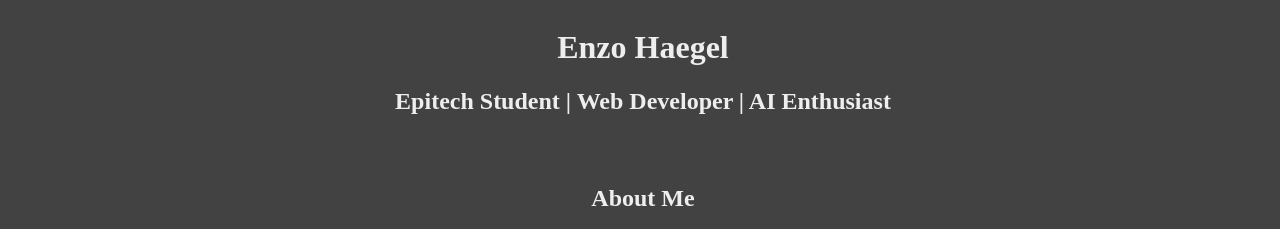
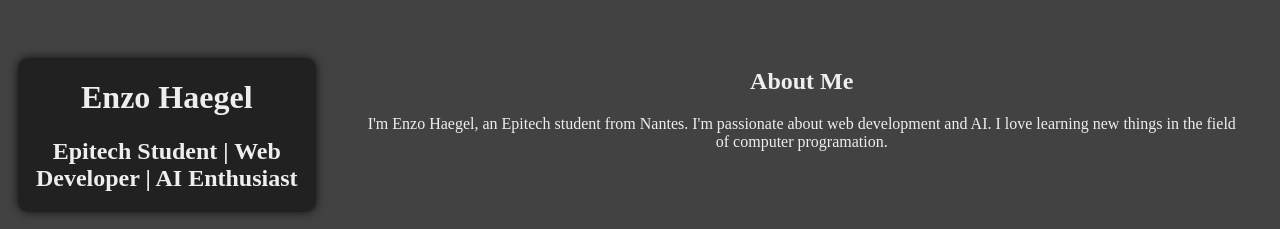
Before and after one commit to EnzoHaegel/EnzoHaegel.github.io, a plain HTML site: page index.html in a window 1280 px wide. Shown: the top 229 px of the page. Drawn offline with Linux system fonts and the light colour scheme.

Commit message:
check style

```diff
--- a/index.html
+++ b/index.html
@@ -8,10 +8,13 @@
     <link rel="stylesheet" href="styles.css" />
   </head>
   <body class="container">
+    <div class="left-panel">
       <header>
         <h1 class="h1">Enzo Haegel</h1>
         <h2 class="h2">Epitech Student | Web Developer | AI Enthusiast</h2>
       </header>
+    </div>
+    <div class="right-panel">
       <section class="section about-me">
         <h2 class="h2">About Me</h2>
         <p class="p">
@@ -133,6 +136,7 @@
           alt="GitHub Streak"
         />
       </section>
+    </div>
   </body>
 </html>
 
--- a/styles.css
+++ b/styles.css
@@ -8,67 +8,49 @@
     color: #eee;
 }
 
-h1 {
+h1, .h1 {
     font-size: 32px;
     text-align: center;
     color: #eee;
 }
 
-h2 {
+h2, .h2 {
     font-size: 24px;
     text-align: center;
     color: #eee;
 }
 
-.h1 {
-    font-size: 32px;
-    text-align: center;
-    color: #eee;
-}
-
-.h2 {
-    font-size: 24px;
-    text-align: center;
-    color: #eee;
-}
-
-h3 {
+h3, .h3{
     font-size: 20px;
     text-align: center;
     color: #eee;
 }
 
-h4 {
+h4, .h4 {
     font-size: 16px;
     text-align: center;
     color: #eee;
 }
 
-h5 {
+h5, .h5 {
     font-size: 12px;
     text-align: center;
     color: #eee;
 }
 
-h6 {
+h6, .h6 {
     font-size: 8px;
     text-align: center;
     color: #eee;
 }
 
-.p {
+p, .p {
     font-size: 16px;
     text-align: center;
     color: #eee;
 }
 
-section {
-    padding: 10px;
-    margin: 20px;
-    border-radius: 10px;
-}
-
-.section {
+section, .section {
     padding: 10px;
     margin: 20px;
     border-radius: 10px;
@@ -77,10 +59,37 @@ section {
 .container {
     background-color: #424242;
     display: flex;
+    flex-direction: row;
+    height: calc(100% - 20px);
+    width: calc(100% - 10px);
+}
+
+.right-panel {
+    display: flex;
     flex-direction: column;
     align-items: center;
     height: calc(100% - 20px);
-    width: calc(100% - 10px);
+    width: calc(75% - 20px);
+    margin: 10px;
+}
+
+.left-panel {
+    margin: 10px;
+    display: flex;
+    flex-direction: column;
+    align-items: center;
+    height: calc(100% - 20px);
+    width: calc(25% - 20px);
+    background-color: #212121;
+    border-radius: 10px;
+    -webkit-box-shadow: 0px 0px 10px 0px rgba(0, 0, 0, 0.75);
+    -moz-box-shadow: 0px 0px 10px 0px rgba(0, 0, 0, 0.75);
+    box-shadow: 0px 0px 10px 0px rgba(0, 0, 0, 0.75);
+    position: -webkit-sticky;
+    position: sticky;
+    top: 58px;
+    margin-top: 50px;
+    color: #eee;
 }
 
 .top-repo {
```
Lines whose indentation alone changed are shown as unchanged.
